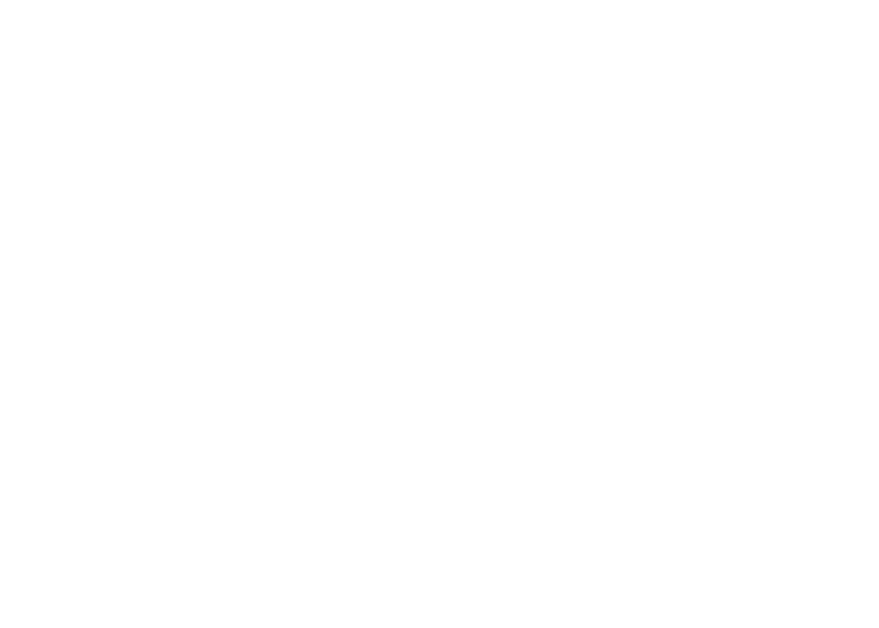
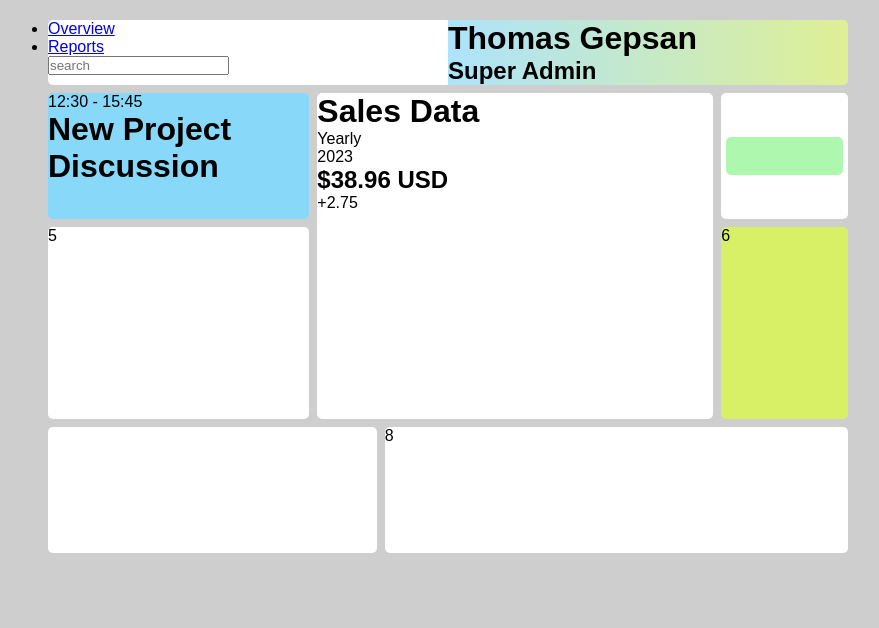
Before and after one commit to TheWiXi/gridBasico, a plain HTML site: page index.html in a window 1280 px wide. Shown: the whole page, without its empty margins (192-1071 px from the left). Drawn offline with Linux system fonts and the light colour scheme.

Commit message:
feat: :sparkles: Estructuracion cuadrilla y contenido de cuadrillas

```diff
--- a/css/style.css
+++ b/css/style.css
@@ -2,7 +2,99 @@
 *{
     margin: 0;
     padding: 0;
+    font-family: sans-serif;
+    /* background: var(--color-secundary); */
 }
 body{
-    background-color: var(--color-basic);
+    background-color: var(--color-primary);
 }
+.container {
+    display: grid;
+    grid-template-columns: repeat(12, 1fr);
+    grid-template-rows: repeat(9, 1fr);
+    grid-template-areas:
+    "menu menu menu menu menu menu menu menu menu menu menu menu"
+    "notifications notifications notifications notifications sales sales sales sales sales sales balance balance"
+    "notifications notifications notifications notifications sales sales sales sales sales sales balance balance"
+    "weakly weakly weakly weakly sales sales sales sales sales sales meetings meetings"
+    "weakly weakly weakly weakly sales sales sales sales sales sales meetings meetings"
+    "weakly weakly weakly weakly sales sales sales sales sales sales meetings meetings"
+    "product product product product product schedule schedule schedule schedule schedule schedule schedule"
+    "product product product product product schedule schedule schedule schedule schedule schedule schedule";;
+    gap: 8px;
+    width: 800px;
+    height: 600px;
+    margin: 15px auto;
+    padding: 5px;
+    border-radius: 5px;
+    background: var(--color-primary);
+
+}
+.menu{
+    display: flex;
+    grid-area: menu;
+    border-radius: 5px;
+}
+.search{
+    width: 50%;
+    height: 100%;
+    background: var(--color-secundary);
+    border-top-left-radius: 5px;
+    border-bottom-left-radius: 5px;
+}
+.profile{
+    width: 50%;
+    height: 100%;
+    background: linear-gradient(to right,#ade3fc,#dfef94);
+    border-top-right-radius: 5px;
+    border-bottom-right-radius: 5px;
+}
+.notifications{
+    grid-area: notifications;
+    background: #87d8f9;
+    border-radius: 5px;
+}
+
+
+.sales {
+    grid-area: sales;
+    background: var(--color-secundary);
+    border-radius: 5px;
+}
+.balance {
+    display: flex;
+    flex-direction: column;
+    grid-area: balance;
+    background: var(--color-secundary);
+    border-radius: 5px;
+    padding: 5px;
+}
+.balance div{
+    width: 100%;
+    height: 33.3%;
+    border-radius: 5px;
+}
+.booking{
+    background: #aef7ae;
+}
+
+.weekly {
+    grid-area: weakly;
+    background: var(--color-secundary);
+    border-radius: 5px;
+}
+.meetings {
+    background: #d7f065;
+    grid-area: meetings;
+    border-radius: 5px;
+}
+.product {
+    grid-area: product;
+    background: var(--color-secundary);
+    border-radius: 5px;
+}
+.schedule {
+    grid-area: schedule;
+    background: var(--color-secundary);
+    border-radius: 5px;
+}
--- a/css/variables.css
+++ b/css/variables.css
@@ -1,3 +1,5 @@
 :root{
-    --color-basic: #ffffff;
+    --color-primary: #cecece;
+    --color-secundary: #fff;
+    --shadows: 3px 3px 5px rgba(0, 0, 0, 0.122);
 }
--- a/index.html
+++ b/index.html
@@ -7,6 +7,47 @@
     <title>FirstGrid</title>
 </head>
 <body>
-
+    <div class="container">
+        <div class="menu">
+            <div class="search">
+                <ul>
+                    <li><a href="#">Overview</a></li>
+                    <li><a href="#">Reports</a></li>
+                </ul>
+                <input type="search" placeholder="search">
+            </div>
+            <div class="profile">
+                <div class="icons"></div>
+                <div class="info">
+                    <h1>Thomas Gepsan</h1>
+                    <h2>Super Admin</h2>
+                </div>
+                <div class="photo"></div>
+            </div>
+        </div>
+        <div class="notifications">
+            <div class="top"><p>12:30 - 15:45</p></div>
+            <div class="mid"><h1>New Project Discussion</h1></div>
+            <div class="bot"></div>
+        </div>
+        <div class="sales">
+            <h1>Sales Data</h1>
+            <div class="time">
+                <p>Yearly</p>
+                <p>2023</p>
+            </div>
+            <h2>$38.96 USD</h2>
+            <p>+2.75</p>
+        </div>
+        <div class="balance">
+            <div class="earning"></div>
+            <div class="booking"></div>
+            <div class="total"></div>
+        </div>
+        <div class="weekly">5</div>
+        <div class="meetings">6</div>
+        <div class="product"></div>
+        <div class="schedule">8</div>
+    </div>
 </body>
 </html>
```
